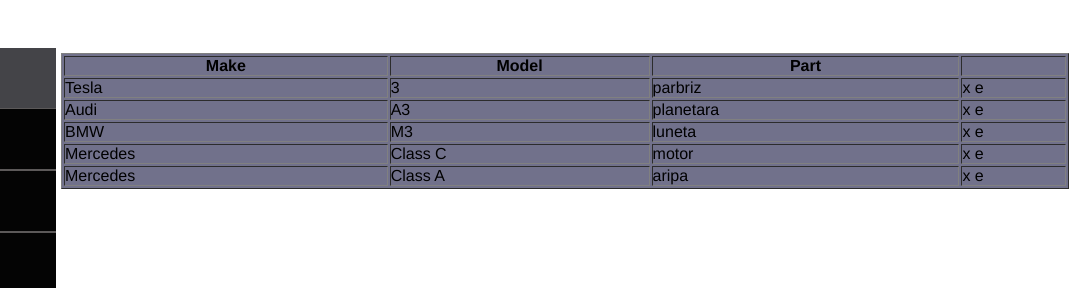
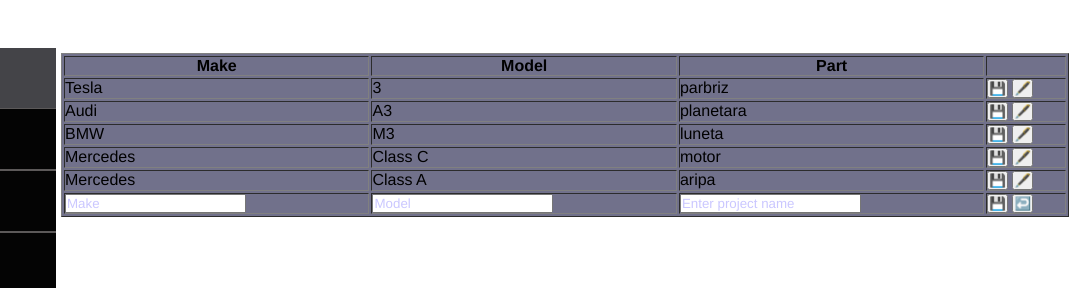
Before and after one commit to barariubeniamin/auto-recycling, a plain HTML site: page index.html in a window 1280 px wide. Shown: the part 202-490 px from the top of the page, 196-1280 px from the left. Drawn offline with Linux system fonts and the light colour scheme.

Commit message:
added input bar and symbols

```diff
--- a/index.html
+++ b/index.html
@@ -10,14 +10,13 @@
   </head>
   <body>
     <header id="header">
-     <div id="banner">
+      <div id="banner">
         <p></p>
         <div class="container">
           <form action="" class="search-bar" id="search">
             <input type="text" placeholder="search" name="q" />
             <button type="submit"><img src="search.png" /></button>
           </form>
-        </div>
         </div>
       </div>
     </header>
@@ -44,7 +43,9 @@
             <a href="#" data-page="About"><i class="fas fa-"></i> About</a>
           </li>
           <li>
-            <a href="#" data-page="Contact Us"><i class="fas fa-"></i> Contact</a>
+            <a href="#" data-page="Contact Us"
+              ><i class="fas fa-"></i> Contact</a
+            >
           </li>
         </ul>
       </div>
@@ -61,12 +62,37 @@
             </thead>
 
             <tbody></tbody>
+            <tfoot>
+              <tr>
+                <td>
+                  <input type="text" required name="Make" placeholder="Make" />
+                </td>
+                <td>
+                  <input
+                    type="text"
+                    required
+                    name="Model"
+                    placeholder="Model"
+                  />
+                </td>
+                <td>
+                  <input
+                    type="text"
+                    required
+                    name="name"
+                    placeholder="Enter project name"
+                  />
+                </td>
+                <td>
+                  <button type="submit">💾</button>
+                  <button type="reset">↩️</button>
+                </td>
+              </tr>
+            </tfoot>
           </table>
         </form>
       </div>
-
-
     </section>
-     <script src="index.js"></script>
+    <script src="index.js"></script>
   </body>
 </html>
--- a/index.js
+++ b/index.js
@@ -10,7 +10,8 @@
           <td>${part.model}</td>
           <td>${part.part}</td>
 
-          <td>x e</td>
+          <td><button type="submit">💾</button>
+                  <button type="edit">🖋️</button></td>
         </tr>
     `;
   });
```
Also changed, not shown: package.json (deleted, +0 -20 lines).
